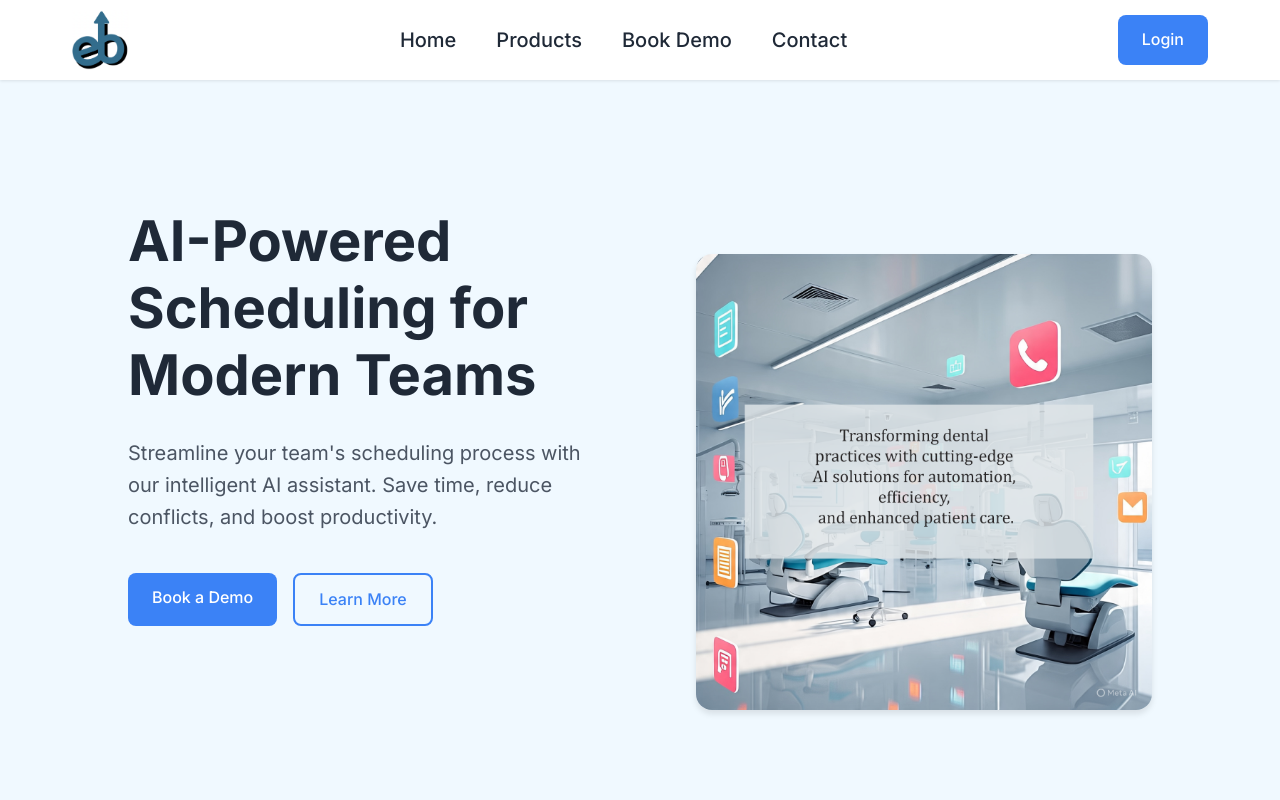
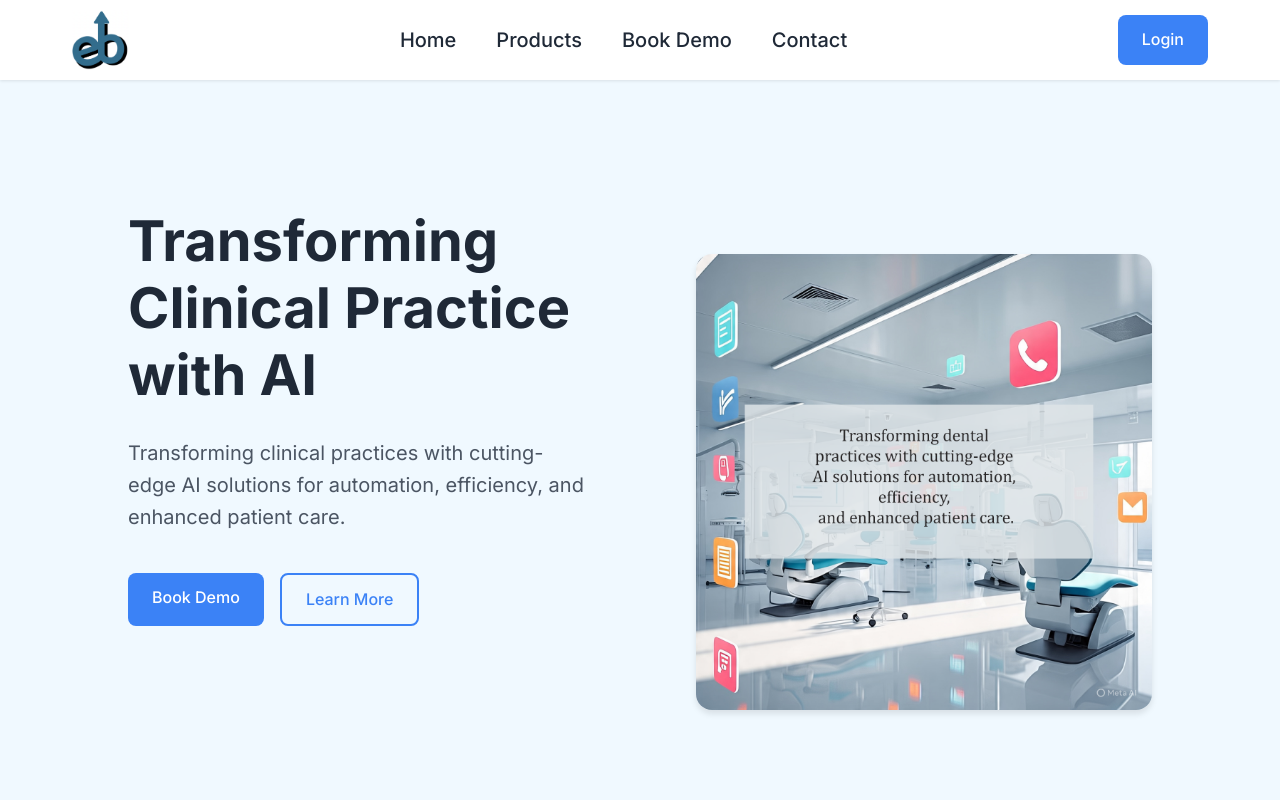
Before and after one commit to Jannatt22/Scheduly-AI, a React (Create React App) app: page / in a window 1280 px wide. Shown: the top 800 px of the page. Built offline with nearby package versions, Linux system fonts and the light colour scheme.

Commit message:
Update hero section content and button text

```diff
--- a/src/App.tsx
+++ b/src/App.tsx
@@ -38,10 +38,10 @@ const HeroSection = () => {
   return (
     <section className="hero-section">
       <div className="hero-content">
-        <h1>AI-Powered Scheduling for Modern Teams</h1>
-        <p>Streamline your team's scheduling process with our intelligent AI assistant. Save time, reduce conflicts, and boost productivity.</p>
+        <h1>Transforming Clinical Practice with AI</h1>
+        <p>Transforming clinical practices with cutting-edge AI solutions for automation, efficiency, and enhanced patient care.</p>
         <div className="hero-buttons">
-          <a href="https://calendly.com/siva-effibotic/30min?month=2025-06" target="_blank" rel="noopener noreferrer" className="cta-button">Book a Demo</a>
+          <a href="https://calendly.com/siva-effibotic/30min?month=2025-06" target="_blank" rel="noopener noreferrer" className="cta-button">Book Demo</a>
           <a href="#learn-more" className="secondary-button">Learn More</a>
         </div>
       </div>
```
